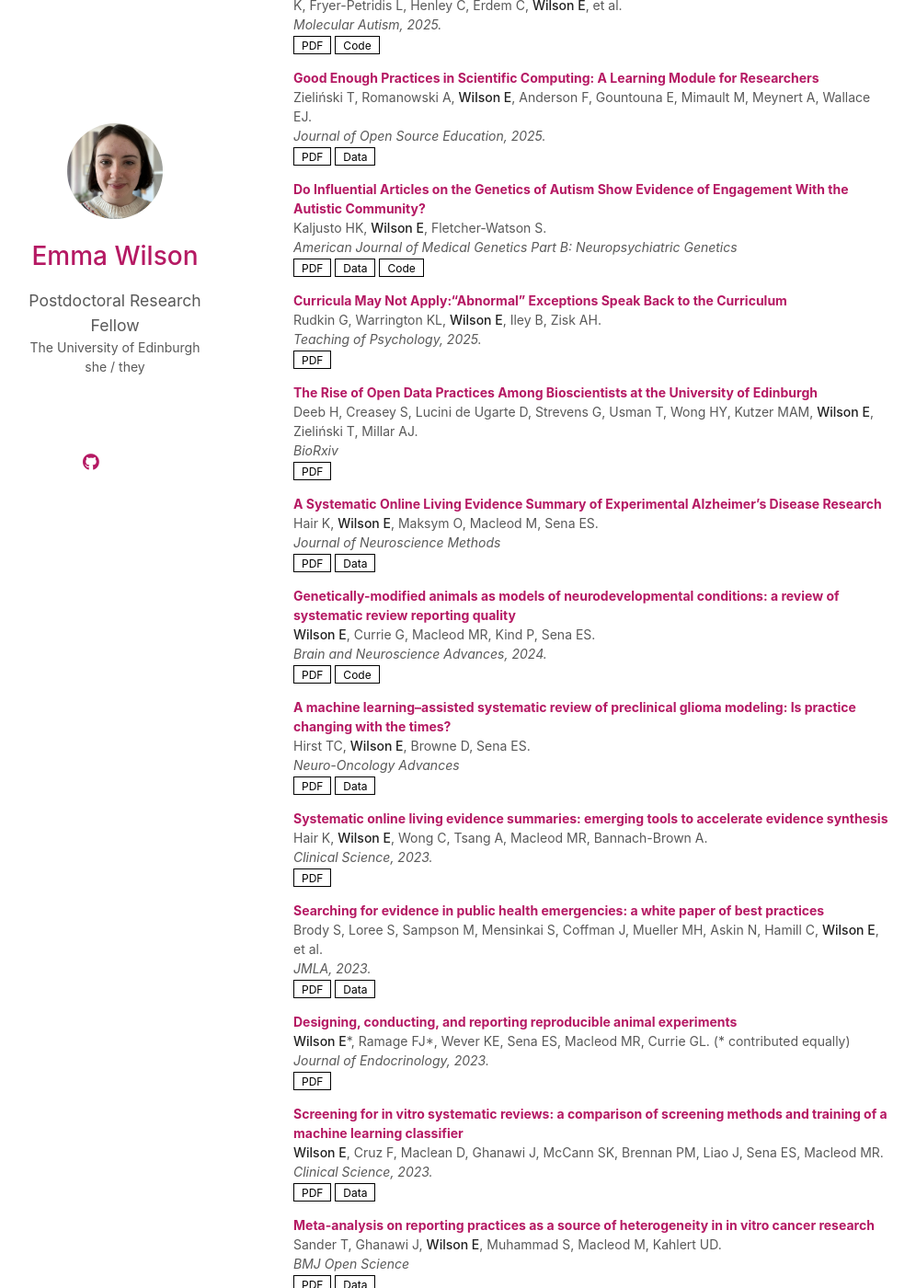
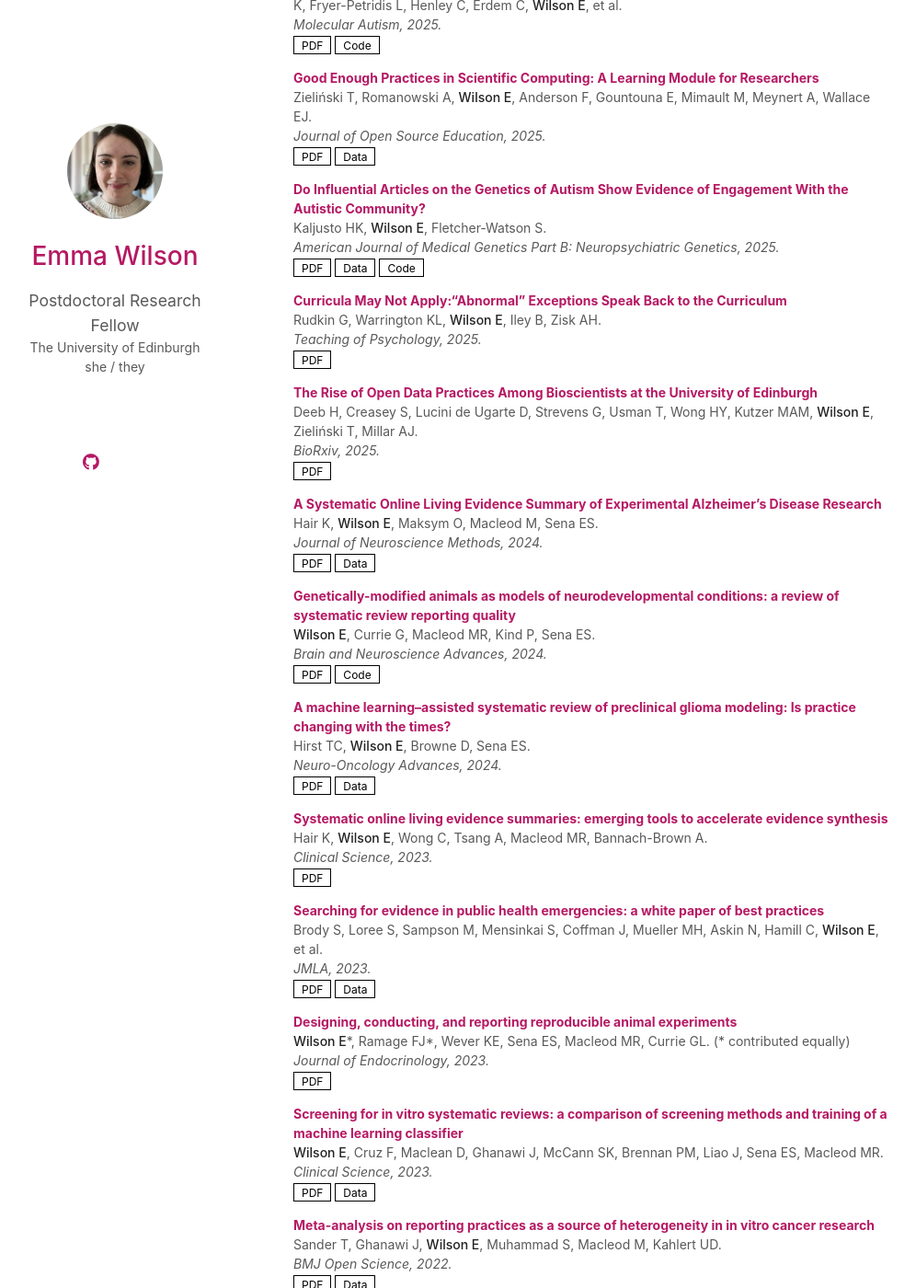
Before and after one commit to emma-wilson/emma-wilson.github.io, a Jekyll site: the page built from index.md, in a window 1280 px wide and 1400 px high, scrolled down 368 px. Shown: the whole window at 92% size, without its empty margins (151-1147 px from the left). Built offline with Jekyll 4.4.1, drawn with Linux system fonts in a browser that asks for light colours; nearby versions of some CDN libraries; comment, search, counter and statistics services are not loaded; a style sheet for code colours, icons or effects is not loaded; our own code applies the rules of GitHub Pages for plain Markdown files; some of the changed text lies outside the part shown.

Commit message:
Add publication years

```diff
--- a/_data/publications.yml
+++ b/_data/publications.yml
@@ -16,7 +16,7 @@ main:
 
   - title: "Do Influential Articles on the Genetics of Autism Show Evidence of Engagement With the Autistic Community?"
     authors: Kaljusto HK, <strong>Wilson E</strong>, Fletcher‐Watson S.
-    journal: "American Journal of Medical Genetics Part B: Neuropsychiatric Genetics"
+    journal: "American Journal of Medical Genetics Part B: Neuropsychiatric Genetics, 2025."
     doi: https://doi.org/10.1002/ajmg.b.33030
     pdf: assets/files/2025_Kaljusto.pdf
     data: https://onlinelibrary.wiley.com/doi/full/10.1002/ajmg.b.33030#support-information-section
@@ -30,13 +30,13 @@ main:
 
   - title: "The Rise of Open Data Practices Among Bioscientists at the University of Edinburgh"
     authors: Deeb H, Creasey S, Lucini de Ugarte D, Strevens G, Usman T, Wong HY, Kutzer MAM, <strong>Wilson E</strong>, Zieliński T, Millar AJ.
-    journal: BioRxiv
+    journal: BioRxiv, 2025.
     doi: https://doi.org/10.1101/2024.02.18.580901
     pdf: assets/files/2025_Deeb.pdf
 
   - title: "A Systematic Online Living Evidence Summary of Experimental Alzheimer’s Disease Research"
     authors: Hair K, <strong>Wilson E</strong>, Maksym O, Macleod M, Sena ES.
-    journal: Journal of Neuroscience Methods
+    journal: Journal of Neuroscience Methods, 2024.
     doi: https://doi.org/10.1016/j.jneumeth.2024.110209
     pdf: assets/files/2024_Hair.pdf
     data: https://osf.io/ez5pt/
@@ -50,7 +50,7 @@ main:
 
   - title: "A machine learning–assisted systematic review of preclinical glioma modeling: Is practice changing with the times?"
     authors: Hirst TC, <strong>Wilson E</strong>, Browne D, Sena ES.
-    journal: Neuro-Oncology Advances
+    journal: Neuro-Oncology Advances, 2024.
     doi: https://doi.org/10.1093/noajnl/vdae193
     pdf: assets/files/2024_Hirst.pdf
     data: https://academic.oup.com/noa/article/6/1/vdae193/7933891#supplementary-data
@@ -83,13 +83,13 @@ main:
 
   - title: "Meta-analysis on reporting practices as a source of heterogeneity in in vitro cancer research"
     authors: Sander T, Ghanawi J, <strong>Wilson E</strong>, Muhammad S, Macleod M, Kahlert UD.
-    journal: BMJ Open Science
+    journal: BMJ Open Science, 2022.
     doi: https://doi.org/10.1136/bmjos-2021-100272
-    pdf: assets/files/2021_Sander.pdf
+    pdf: assets/files/2022_Sander.pdf
     data: https://github.com/TimoSander/Reporting-practices-as-a-source-of-heterogeneity-in-in-vitro-cancer-research
 
   - title: "Building a Systematic Online Living Evidence Summary of COVID-19 Research"
     authors: Hair K, Sena ES, <strong>Wilson E</strong>, Currie G, Macleod M, Bahor Z, Sena C, Ayder C, Liao J, et al.
-    journal: Journal of EAHIL
+    journal: Journal of EAHIL, 2021.
     doi: https://doi.org/10.32384/jeahil17465
     pdf: assets/files/2021_Hair.pdf
```
